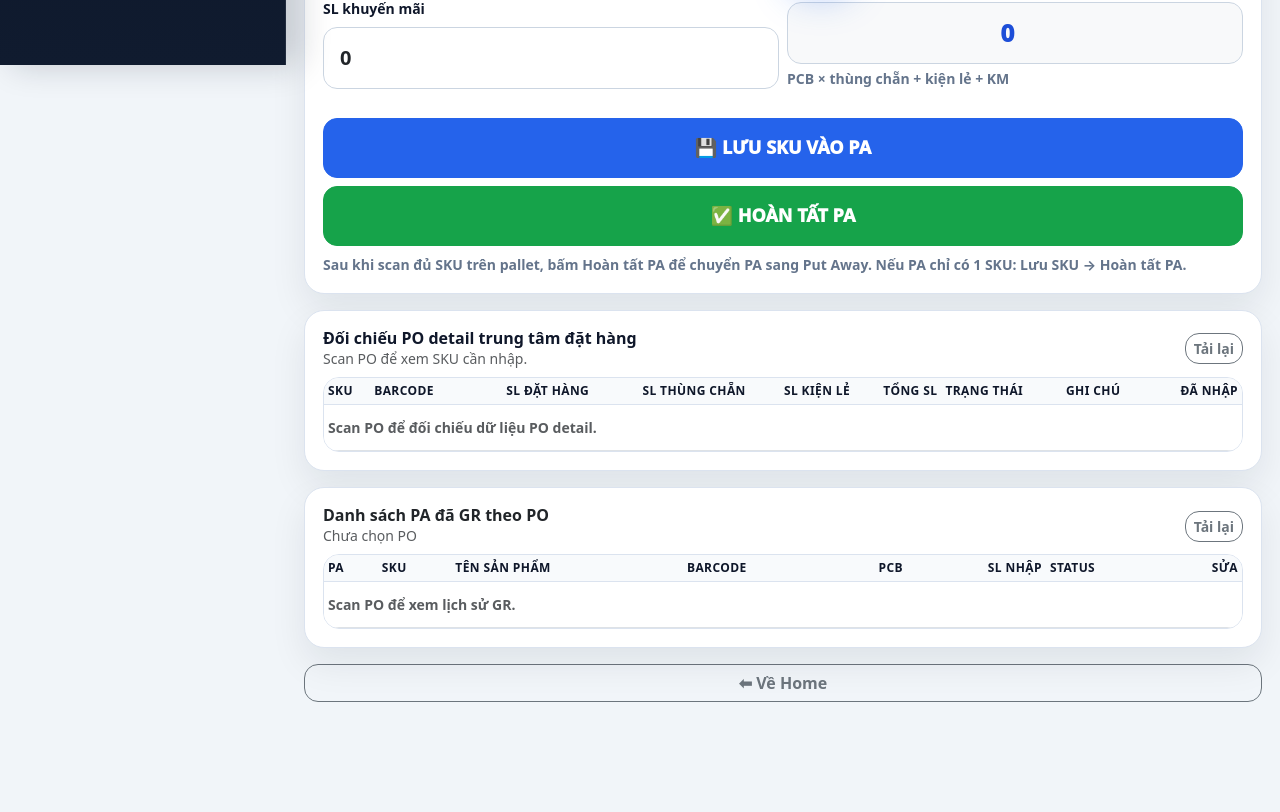
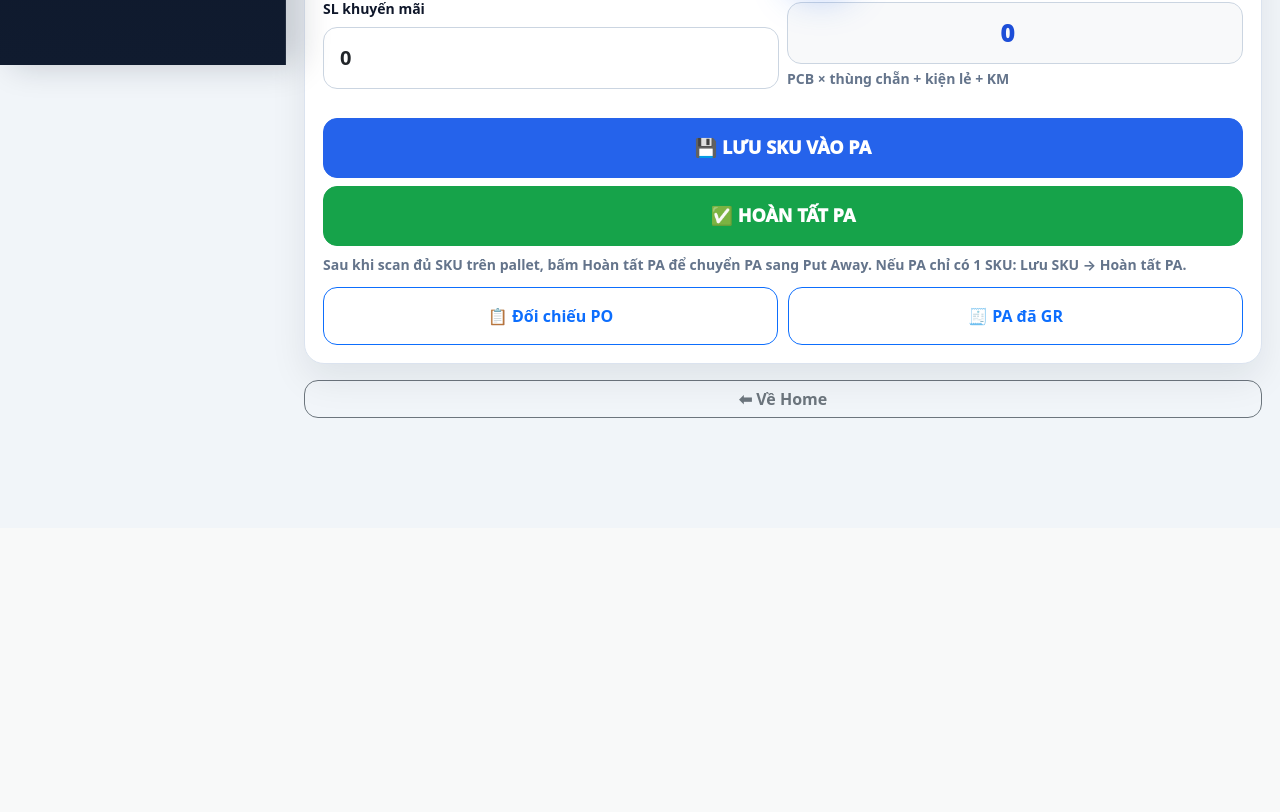
Before and after one commit to kiettrantuan1999-dotcom/pda-retail-dc, a FastAPI app: page /gr in a window 1280 px wide. Shown: the part 735-1547 px from the top of the page. After the commit the page ends 1153 px from the top, so only its background shows below. Run offline with FastAPI, Linux system fonts and the light colour scheme; the visitor is signed in with stand-in values (Sample User, id 1).

Commit message:
Version v.08

```diff
--- a/app/templates/gr.html
+++ b/app/templates/gr.html
@@ -27,6 +27,27 @@
   .gr-modal-kpi { border: 1px solid #bfdbfe; border-radius: 12px; padding: 14px; background: #eff6ff; }
   .gr-modal-kpi:nth-child(2) { border-color: #bbf7d0; background: #f0fdf4; }
   @media (max-width: 768px) { .gr-topbar { align-items: stretch; flex-direction: column; } .gr-action-bar { width: 100%; } .gr-action-bar .btn { flex: 1; } .gr-kpi-grid, .gr-scan-grid, .gr-modal-kpis { grid-template-columns: 1fr; } }
+
+  .gr-quick-panel { display: grid; grid-template-columns: repeat(2, minmax(0, 1fr)); gap: 10px; margin-top: 12px; }
+  .gr-quick-btn { min-height: 58px; border-radius: 14px; font-weight: 800; display: flex; align-items: center; justify-content: center; gap: 8px; }
+  .gr-main-card { position: sticky; top: 76px; z-index: 20; }
+  .gr-sheet-backdrop { position: fixed; inset: 0; z-index: 99980; background: rgba(15, 23, 42, 0.42); display: flex; align-items: flex-end; justify-content: center; padding: 0; }
+  .gr-sheet-backdrop.d-none { display: none !important; }
+  .gr-sheet { width: min(1100px, 100%); max-height: min(82vh, 760px); background: #fff; border-radius: 22px 22px 0 0; box-shadow: 0 -24px 70px rgba(15, 23, 42, 0.24); overflow: hidden; display: flex; flex-direction: column; }
+  .gr-sheet-header { flex: 0 0 auto; display: flex; align-items: center; justify-content: space-between; gap: 12px; padding: 14px 16px; border-bottom: 1px solid #e2e8f0; background: #f8fafc; }
+  .gr-sheet-title { font-size: 18px; font-weight: 900; color: #0f172a; margin: 0; }
+  .gr-sheet-subtitle { font-size: 12px; color: #64748b; }
+  .gr-sheet-body { overflow: auto; -webkit-overflow-scrolling: touch; padding: 14px 16px 18px; }
+  .gr-sheet-actions { flex: 0 0 auto; display: flex; gap: 8px; padding: 12px 16px; border-top: 1px solid #e2e8f0; background: #fff; }
+  .gr-sheet-actions .btn { flex: 1; }
+  @media (max-width: 768px) {
+    .gr-main-card { position: static; }
+    .gr-quick-panel { grid-template-columns: 1fr 1fr; }
+    .gr-quick-btn { min-height: 54px; font-size: 14px; }
+    .gr-sheet { max-height: 88vh; border-radius: 20px 20px 0 0; }
+    .gr-sheet-body { padding: 12px; }
+  }
+
   .scanner-modal {
     position: fixed;
     inset: 0;
@@ -121,7 +142,7 @@
   </div>
 </div>
 
-<div class="card gr-card shadow-sm">
+<div class="card gr-card gr-main-card shadow-sm">
   <div class="card-body">
 
     <form id="grForm">
@@ -267,19 +288,26 @@
       Nếu PA chỉ có 1 SKU: Lưu SKU → Hoàn tất PA.
     </div>
 
+    <div class="gr-quick-panel">
+      <button id="openPoDetailSheetBtn" type="button" class="btn btn-outline-primary gr-quick-btn">📋 Đối chiếu PO</button>
+      <button id="openHistorySheetBtn" type="button" class="btn btn-outline-primary gr-quick-btn">🧾 PA đã GR</button>
+    </div>
+
   </div>
 </div>
 
-<div class="card mt-3 gr-card shadow-sm">
+<div id="poDetailSheet" class="gr-sheet-backdrop d-none" role="dialog" aria-modal="true" aria-labelledby="poDetailSheetTitle">
+  <div class="gr-sheet">
+    <div class="gr-sheet-header">
+      <div>
+        <h5 id="poDetailSheetTitle" class="gr-sheet-title">📋 Đối chiếu PO detail</h5>
+        <div class="gr-sheet-subtitle" id="poDetailSubtitle">Scan PO để xem SKU cần nhập.</div>
+      </div>
+      <button type="button" class="btn btn-light border gr-sheet-close" data-sheet-close="poDetailSheet">Đóng</button>
+    </div>
+    <div class="gr-sheet-body">
+
   <div class="card-body">
-    <div class="d-flex justify-content-between align-items-center mb-2">
-      <div>
-        <h6 class="gr-section-title mb-0">Đối chiếu PO detail trung tâm đặt hàng</h6>
-        <div class="text-muted small" id="poDetailSubtitle">Scan PO để xem SKU cần nhập.</div>
-      </div>
-      <button id="reloadPoDetailBtn" class="btn btn-sm btn-outline-secondary" type="button">Tải lại</button>
-    </div>
-
     <div class="table-responsive">
       <table class="table table-sm align-middle mb-0 gr-table">
         <thead>
@@ -317,6 +345,12 @@
         <div><div class="gr-kpi-label">Tổng SL đã nhập</div><div class="gr-kpi-value" id="poTotalReceivedCard">0</div></div>
       </div>
     </div>
+    </div>
+    </div>
+    <div class="gr-sheet-actions">
+      <button id="reloadPoDetailBtn" class="btn btn-outline-secondary" type="button">Tải lại</button>
+      <button type="button" class="btn btn-primary gr-sheet-close" data-sheet-close="poDetailSheet">Xong</button>
+    </div>
   </div>
 </div>
 
@@ -346,15 +380,16 @@
   </div>
 </div>
 
-<div class="card mt-3 gr-card shadow-sm">
-  <div class="card-body">
-    <div class="d-flex justify-content-between align-items-center mb-2">
+<div id="historySheet" class="gr-sheet-backdrop d-none" role="dialog" aria-modal="true" aria-labelledby="historySheetTitle">
+  <div class="gr-sheet">
+    <div class="gr-sheet-header">
       <div>
-        <h6 class="fw-bold mb-0">Danh sách PA đã GR theo PO</h6>
-        <div class="text-muted small" id="historySubtitle">Chưa chọn PO</div>
+        <h5 id="historySheetTitle" class="gr-sheet-title">🧾 Danh sách PA đã GR</h5>
+        <div class="gr-sheet-subtitle" id="historySubtitle">Chưa chọn PO</div>
       </div>
-      <button id="reloadHistoryBtn" class="btn btn-sm btn-outline-secondary" type="button">Tải lại</button>
+      <button type="button" class="btn btn-light border gr-sheet-close" data-sheet-close="historySheet">Đóng</button>
     </div>
+    <div class="gr-sheet-body">
 
     <div class="table-responsive">
       <table class="table table-sm align-middle mb-0 gr-table">
@@ -377,15 +412,26 @@
         </tbody>
       </table>
     </div>
+    </div>
+    <div class="gr-sheet-actions">
+      <button id="reloadHistoryBtn" class="btn btn-outline-secondary" type="button">Tải lại</button>
+      <button type="button" class="btn btn-primary gr-sheet-close" data-sheet-close="historySheet">Xong</button>
+    </div>
   </div>
 </div>
 
-<div id="editGrBox" class="card mt-3 d-none border-warning">
-  <div class="card-body">
-    <h5 class="fw-bold text-warning mb-3">✏️ Sửa số lượng GR</h5>
-
+<div id="editGrBox" class="gr-sheet-backdrop d-none" role="dialog" aria-modal="true" aria-labelledby="editGrSheetTitle">
+  <div class="gr-sheet">
+    <div class="gr-sheet-header">
+      <div>
+        <h5 id="editGrSheetTitle" class="gr-sheet-title">✏️ Sửa số lượng GR</h5>
+        <div class="gr-sheet-subtitle">Chỉ khóa khi PA ở trạng thái DONE.</div>
+      </div>
+      <button type="button" class="btn btn-light border" id="cancelEditGrTopBtn">Đóng</button>
+    </div>
+    <div class="gr-sheet-body">
     <div class="alert alert-warning py-2 mb-3">
-      Chỉ sửa được PA đang ở trạng thái <b>DRAFT</b>. Sau khi Hoàn tất PA, dòng GR sẽ bị khóa để chuyển sang Put Away.
+      Cho phép sửa PA ở trạng thái <b>DRAFT</b>, <b>WAIT_PUTAWAY</b>, <b>PARTIAL</b>. Khi <b>DONE</b> thì khóa sửa.
     </div>
 
     <div class="mb-3 small">
@@ -434,6 +480,7 @@
         <button type="button" id="cancelEditGrBtn" class="btn btn-outline-secondary btn-lg w-100">HỦY</button>
       </div>
     </form>
+    </div>
   </div>
 </div>
 
```
Also changed, not shown: app/static/js/gr.js (+64 -10 lines).
